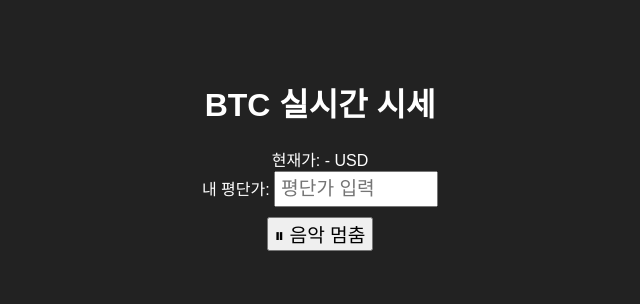
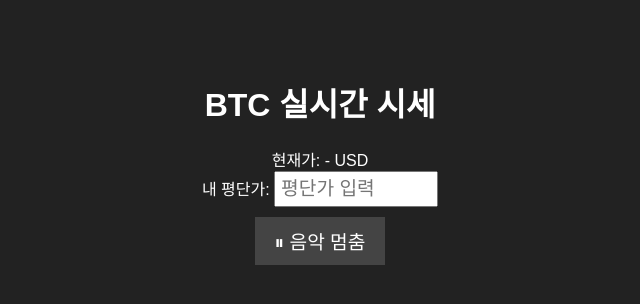
Before and after one commit to symondongmini/my-crypto-price, a plain HTML site: page index.html in a window 1280 px wide. Both pictures are taken after a click on the button "🎼 클래식 재생". Shown: the whole page, without its empty margins (320-960 px from the left). Drawn offline with Linux system fonts and the light colour scheme.

Commit message:
Update index.html
음악 재생 버그 수정

```diff
--- a/index.html
+++ b/index.html
@@ -19,6 +19,11 @@
     button {
       font-size: 1.2em;
       margin-top: 10px;
+      padding: 10px 20px;
+      background-color: #444;
+      color: white;
+      border: none;
+      cursor: pointer;
     }
   </style>
 </head>
@@ -36,9 +41,11 @@
     const priceEl = document.getElementById("price");
     const avgInput = document.getElementById("avgPrice");
     const audio = document.getElementById("bgm");
+    const musicBtn = document.getElementById("musicBtn");
+
     let currentPrice = null;
 
-    // Binance WebSocket 연결
+    // WebSocket으로 현재가 수신
     const ws = new WebSocket("wss://stream.binance.com:9443/ws/btcusdt@trade");
     ws.onmessage = (event) => {
       const data = JSON.parse(event.data);
@@ -47,18 +54,22 @@
       checkColorAndTempo();
     };
 
-    // 음악 재생 버튼
-    document.getElementById("musicBtn").onclick = () => {
+    // 음악 재생/정지 + 버튼 상태 동기화
+    musicBtn.onclick = () => {
       if (audio.paused) {
-        audio.play();
-        document.getElementById("musicBtn").textContent = "⏸ 음악 멈춤";
+        audio.play().then(() => {
+          musicBtn.textContent = "⏸ 음악 멈춤";
+        }).catch((err) => {
+          alert("브라우저에서 음악 재생이 차단되었거나 실패했습니다.");
+          console.error("음악 재생 오류:", err);
+        });
       } else {
         audio.pause();
-        document.getElementById("musicBtn").textContent = "🎼 클래식 재생";
+        musicBtn.textContent = "🎼 클래식 재생";
       }
     };
 
-    // 색상 및 템포 체크
+    // 가격 비교 후 배경색 + 음악 템포 변경
     function checkColorAndTempo() {
       const avg = parseFloat(avgInput.value);
       if (isNaN(avg) || currentPrice === null) return;
@@ -72,7 +83,6 @@
       }
     }
 
-    // 평단 변경 시 즉시 반영
     avgInput.addEventListener("input", checkColorAndTempo);
   </script>
 </body>
```
